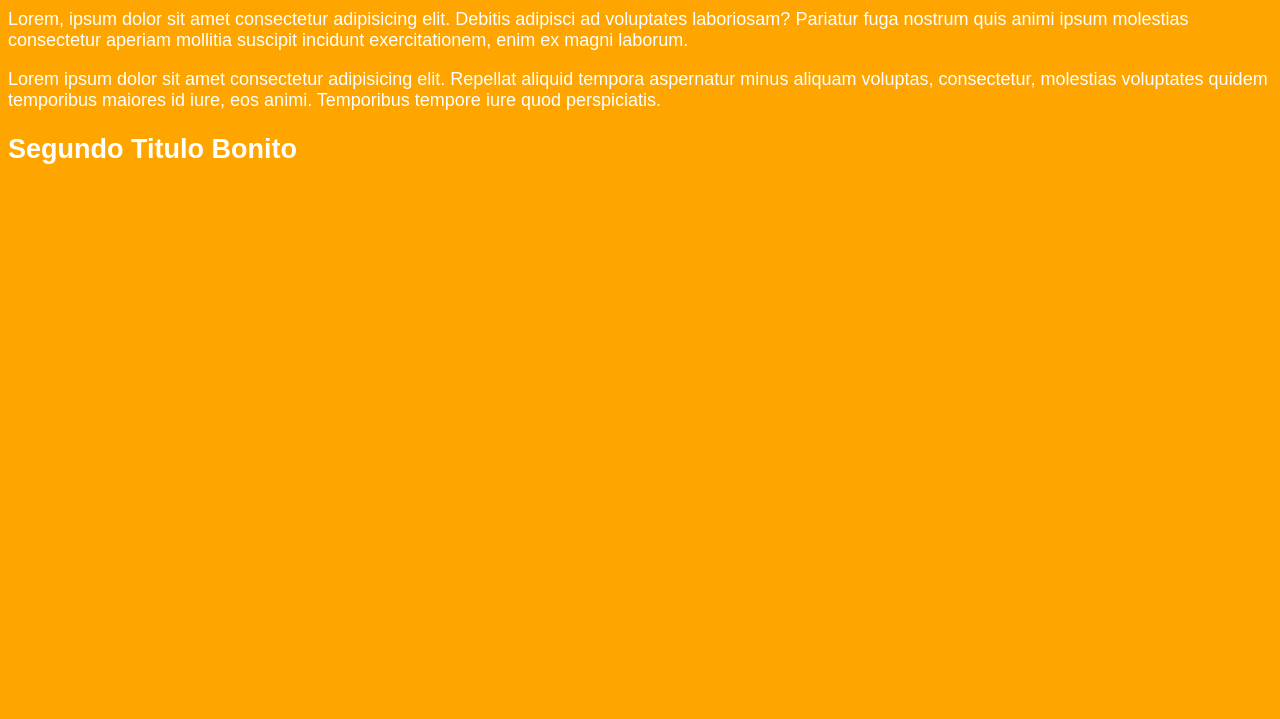
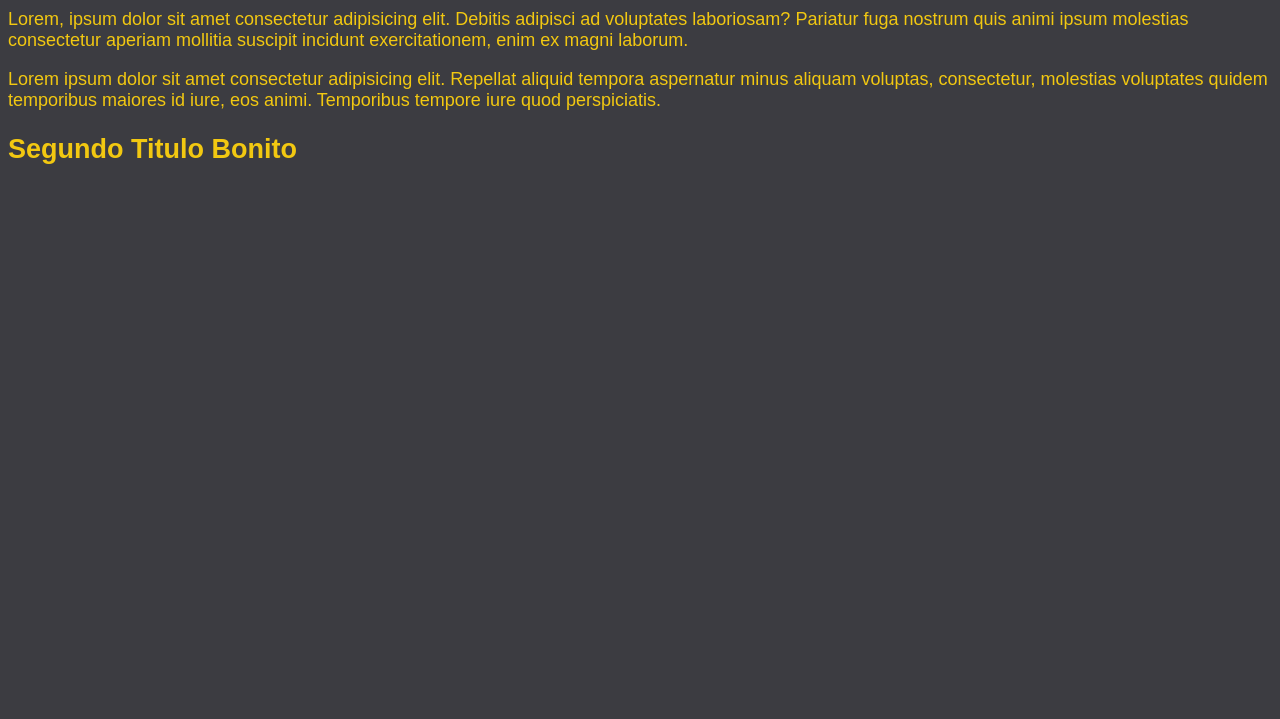
Before and after one commit to z4eddie/PageWeb, a plain HTML site: page index.html in a window 1280 px wide. Shown: the part 81-800 px from the top of the page. Drawn offline with Linux system fonts and the light colour scheme.

Commit message:
se hizo el estilo pro

```diff
--- a/estilos.css
+++ b/estilos.css
@@ -1,6 +1,6 @@
 body{
-    background-color: orange;
-    color:#fff;
+    background-color:#3c3c41;
+    color:#f2c811;
     font-family: Arial, Helvetica, sans-serif;
     font-size: 18px;
 }
```
